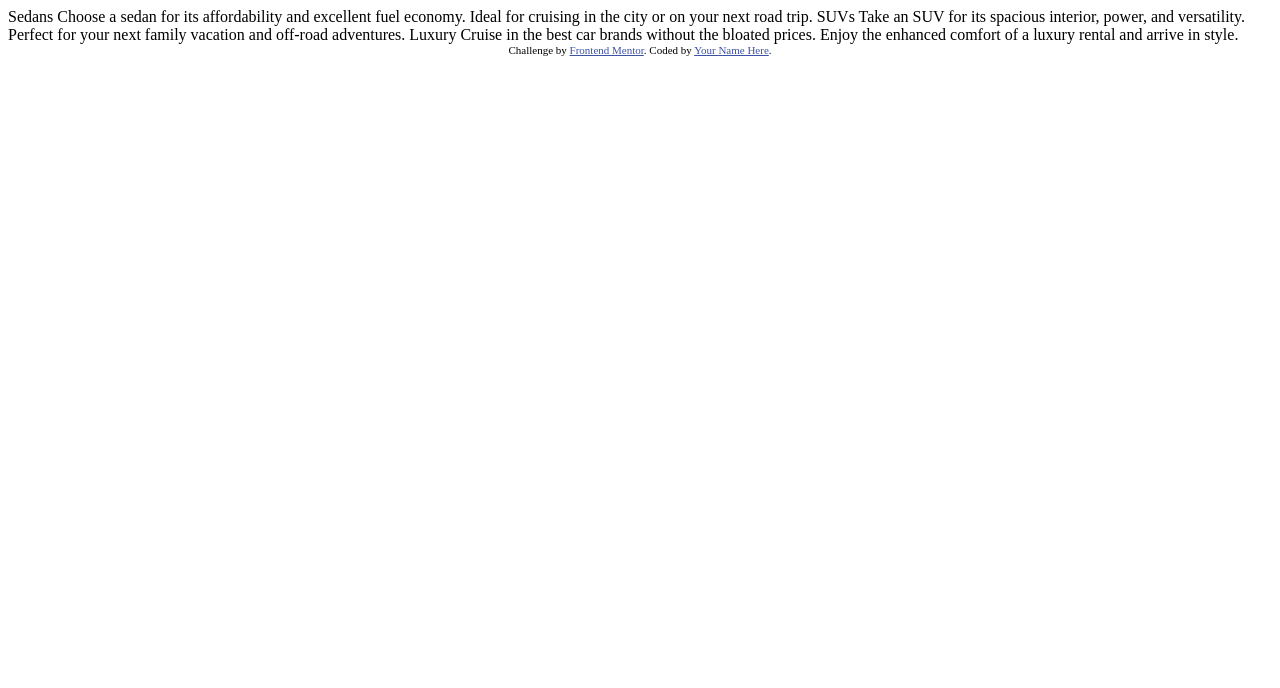
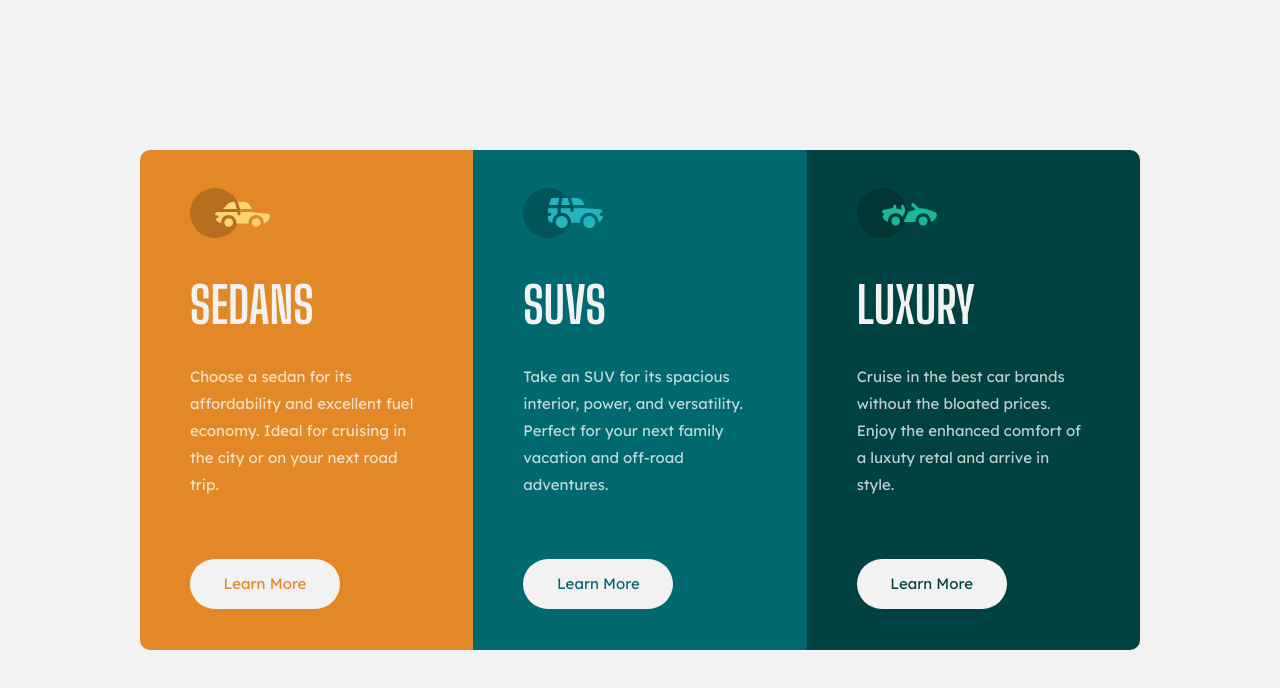
Before and after one commit to SrHatcher/practice-column-preview, a plain HTML site: page index.html in a window 1280 px wide. Drawn offline with Linux system fonts and the light colour scheme.

Commit message:
project finished

```diff
--- a/index.html
+++ b/index.html
@@ -3,34 +3,33 @@
 <head>
   <meta charset="UTF-8">
   <meta name="viewport" content="width=device-width, initial-scale=1.0"> <!-- displays site properly based on user's device -->
-
   <link rel="icon" type="image/png" sizes="32x32" href="./images/favicon-32x32.png">
-
+  <!--Modern-CSS-RESET-->
+  <link rel="stylesheet" href="./reset.css">
+  <!--my styles-->
+  <link rel="stylesheet" href="./styles.css">
   <title>Frontend Mentor | 3-column preview card component</title>
-
-  <!-- Feel free to remove these styles or customise in your own stylesheet 👍 -->
-  <style>
-    .attribution { font-size: 11px; text-align: center; }
-    .attribution a { color: hsl(228, 45%, 44%); }
-  </style>
 </head>
 <body>
-
-  Sedans
-  Choose a sedan for its affordability and excellent fuel economy. Ideal for cruising in the city
-  or on your next road trip.
-
-  SUVs
-  Take an SUV for its spacious interior, power, and versatility. Perfect for your next family vacation
-  and off-road adventures.
-
-  Luxury
-  Cruise in the best car brands without the bloated prices. Enjoy the enhanced comfort of a luxury
-  rental and arrive in style.
-
-  <div class="attribution">
-    Challenge by <a href="https://www.frontendmentor.io?ref=challenge" target="_blank">Frontend Mentor</a>.
-    Coded by <a href="#">Your Name Here</a>.
-  </div>
+  <main>
+    <article class="sedans">
+      <span></span>
+      <h1>SEDANS</h1>
+      <p>Choose a sedan for its affordability and excellent fuel economy. Ideal for cruising in the city or on your next road trip.</p>
+      <a href="#">Learn More</a>
+    </article>
+    <article class="suvs">
+      <span></span>
+      <h1>SUVS</h1>
+      <p>Take an SUV for its spacious interior, power, and versatility. Perfect for your next family vacation and off-road adventures.</p>
+      <a href="#">Learn More</a>
+    </article>
+    <article class="luxury">
+      <span></span>
+      <h1>LUXURY</h1>
+      <p>Cruise in the best car brands without the bloated prices. Enjoy the enhanced comfort of a luxuty retal and arrive in style.</p>
+      <a href="#">Learn More</a>
+    </article>
+  </main>
 </body>
 </html>
--- /dev/null
+++ b/reset.css
@@ -0,0 +1,76 @@
+/*This code is from MODERN-CSS-RESET, i used to link to their page CDN but i'm going to use it like this*/
+
+/* Box sizing rules */
+*,
+*::before,
+*::after {
+  box-sizing: border-box;
+}
+
+/* Remove default margin */
+body,
+h1,
+h2,
+h3,
+h4,
+p,
+figure,
+blockquote,
+dl,
+dd {
+  margin: 0;
+}
+
+/* Remove list styles on ul, ol elements with a list role, which suggests default styling will be removed */
+ul[role='list'],
+ol[role='list'] {
+  list-style: none;
+}
+
+/* Set core root defaults */
+html:focus-within {
+  scroll-behavior: smooth;
+}
+
+/* Set core body defaults */
+body {
+  min-height: 100vh;
+  text-rendering: optimizeSpeed;
+  line-height: 1.5;
+}
+
+/* A elements that don't have a class get default styles */
+a:not([class]) {
+  text-decoration-skip-ink: auto;
+}
+
+/* Make images easier to work with */
+img,
+picture {
+  max-width: 100%;
+  display: block;
+}
+
+/* Inherit fonts for inputs and buttons */
+input,
+button,
+textarea,
+select {
+  font: inherit;
+}
+
+/* Remove all animations, transitions and smooth scroll for people that prefer not to see them */
+@media (prefers-reduced-motion: reduce) {
+  html:focus-within {
+   scroll-behavior: auto;
+  }
+
+  *,
+  *::before,
+  *::after {
+    animation-duration: 0.01ms !important;
+    animation-iteration-count: 1 !important;
+    transition-duration: 0.01ms !important;
+    scroll-behavior: auto !important;
+  }
+}
--- /dev/null
+++ b/styles.css
@@ -0,0 +1,193 @@
+@font-face {
+    font-family: "Lexend Deca";
+    src: url("./fonts/Lexend_Deca/LexendDeca-Regular.ttf");
+    font-weight: 400;
+}
+
+@font-face {
+    font-family: "Big Shoulders Display";
+    src: url("./fonts/big_shoulders_display/BigShouldersDisplay-Bold.ttf");
+    font-weight: 700;
+}
+
+:root{
+    --background: hsl(0, 0%, 95%);
+    --text: hsla(0, 0%, 100%, 0.75);
+    --headings: hsl(0, 0%, 95%);
+    --buttons: hsl(0, 0%, 95%);
+
+    --orange-card: hsl(31, 77%, 52%);
+    --cyan-card: hsl(184, 100%, 22%);
+    --dark-card: hsl(179, 100%, 13%);
+
+    --font-lexend-deca: "Lexend Deca", sans-serif;
+    --font-big-shoulders-display: "Big Shoulders Display", cursive;
+}
+
+html{
+    font-size: 62.5%;
+}
+
+body{
+    display: flex;
+    justify-content: center;
+
+    min-height: 100vh;
+
+    font-size: 1.5rem;
+
+    background-color: var(--background);
+}
+
+main{
+    display: grid;
+    grid-template-rows: repeat(3, 46rem);
+    grid-template-columns: auto;
+
+    height: auto;
+    min-width: 36rem;
+    width: 40rem;
+    margin: 20% 0;
+
+    border-radius: 15px;
+    overflow: hidden;
+}
+
+main article{
+    display: grid;
+    grid-template-rows: 1fr 1.2fr 2fr 1.5fr;
+    grid-template-columns: auto;
+
+    padding-inline-start: 5rem;
+    padding-inline-end: 5rem;
+}
+
+main article span{
+    display: inline-block;
+    align-self: flex-end;
+
+    height: 7rem;
+    width: 10rem;
+
+    background-repeat: no-repeat;
+    background-position: left bottom;
+    background-size: 8rem;
+}
+
+main article h1{
+    align-self: end;
+
+    font-family: var(--font-big-shoulders-display);
+    font-size: 5rem;
+
+    color: var(--headings);
+}
+
+main article p{
+    align-self: center;
+
+    font-family: var(--font-lexend-deca);
+
+    color: var(--text);
+}
+
+main article a{
+    display: flex;
+    align-items: center;
+    justify-content: center;
+
+    width: 15rem;
+    height: 5rem;
+
+    font-family: var(--font-lexend-deca);
+    text-decoration: none;
+
+    border-radius: 5rem;
+    background-color: var(--buttons);
+    cursor: pointer;
+    transition: all 0.2s ease-out;
+}
+
+.sedans{
+    background-color: var(--orange-card);
+}
+
+.sedans a{
+    color: var(--orange-card);
+}
+
+.sedans span{
+    background-image: url("./images/icon-sedans.svg");
+}
+
+.suvs{
+    background-color:  var(--cyan-card);
+}
+
+.suvs a{
+    color: var(--cyan-card);
+}
+
+.suvs span{
+    background-image: url("./images/icon-suvs.svg");
+}
+
+.suvs span{
+    display: inline-block;
+}
+
+.luxury{
+    background-color: var(--dark-card);
+}
+
+.luxury a{
+    color: var(--dark-card);
+}
+
+.luxury span{
+    background-image: url("./images/icon-luxury.svg");
+}
+
+@media (min-width: 1000px){
+    body{
+        align-items: center;
+    }
+
+
+    main{
+        grid-template-rows: auto;
+        grid-template-columns: 1fr 1fr 1fr;
+
+        height: 50rem;
+        min-width: 90rem;
+        width: 100rem;
+
+        margin: 0 0;
+        border-radius: 1rem;
+    }
+
+    main article{
+        display: grid;
+        grid-template-rows: 1fr 1.2fr 2fr 1.5fr;
+        grid-template-columns: auto;
+
+        padding-inline-start: 5rem;
+        padding-inline-end: 5rem;
+    }
+
+    main article p{
+        line-height: 2.7rem;
+    }
+
+    main article a{
+        align-self: center;
+    }
+}
+
+@media (hover:hover){
+    main article a:hover{
+        color: var(--text);
+        background-color: transparent;
+        border:  0.2rem solid var(--buttons);
+    }
+}
```
Also changed, not shown: fonts/Lexend_Deca/LexendDeca-Regular.ttf (added), fonts/big_shoulders_display/BigShouldersDisplay-Bold.ttf (added).
